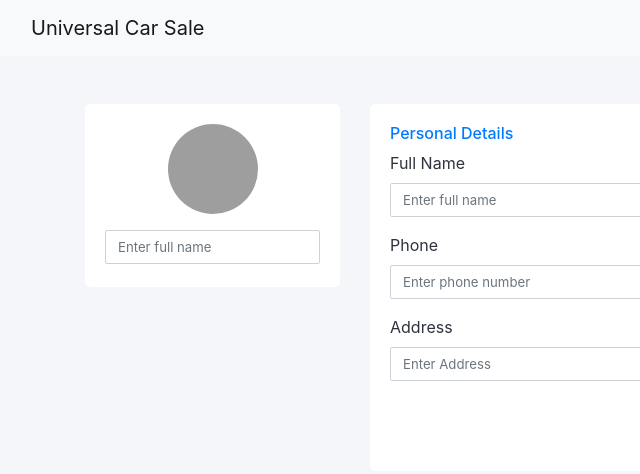
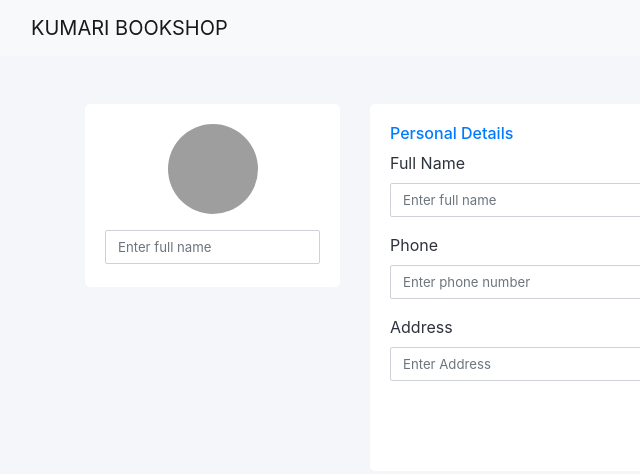
Before and after one commit to KUMARI-BOOKSHOP/KumariBookshopClientEndPortal.github.io, a plain HTML site: page profile.html in a window 1280 px wide. Shown: the full height of the page, 0-640 px from the left. Drawn offline with nearby package versions, Linux system fonts and the light colour scheme; no server answers; grey boxes are pictures that could not be loaded.

Commit message:
Update profile.html

```diff
--- a/profile.html
+++ b/profile.html
@@ -3,7 +3,7 @@
 <head>
     <meta charset="utf-8"/>
 
-    <title>KUMARI BOOKSHOP</title>
+    <title>Profile</title>
     <meta name="viewport" content="width=device-width, initial-scale=1"/>
 
 
@@ -11,7 +11,7 @@
 <body>
 <nav class="navbar navbar-light bg-light">
     <div class="container-fluid">
-        <a class="navbar-brand">Universal Car Sale</a>
+        <a class="navbar-brand">KUMARI BOOKSHOP</a>
         <form class="d-flex">
             <a class="btn btn-outline-success" href="home.html" type="">Home</a>
         </form>
```
